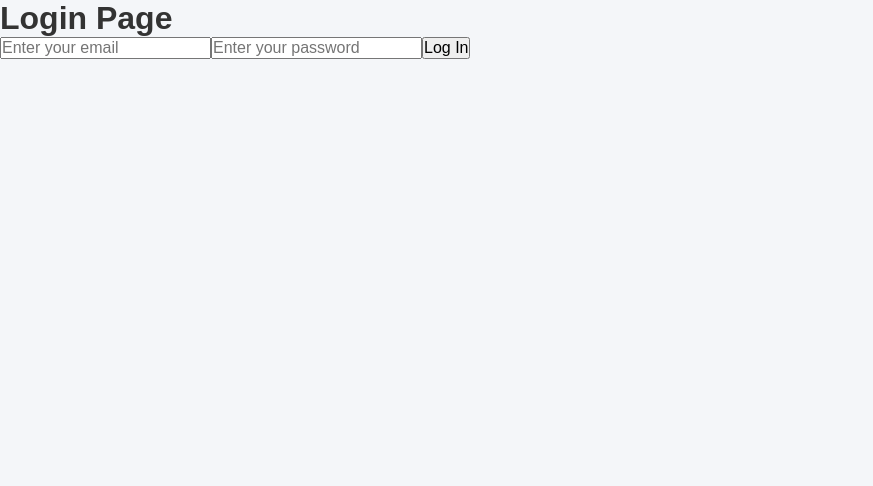
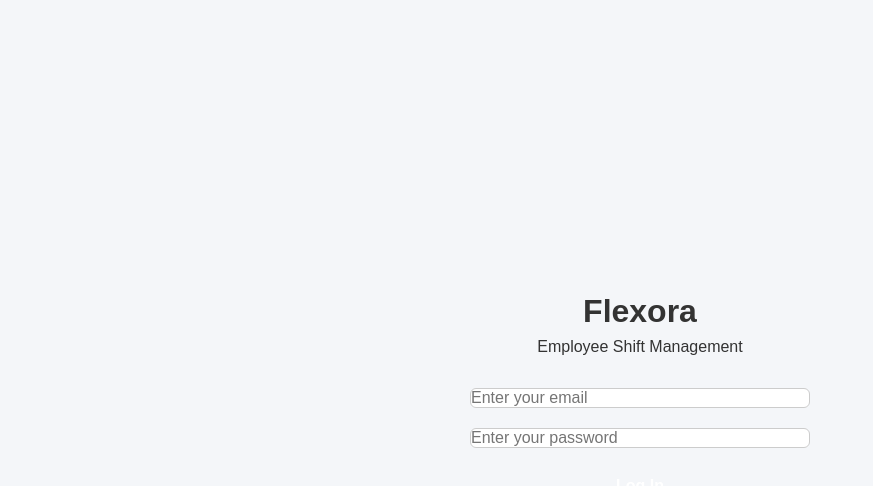
Before and after one commit to JackyL1030/Capstone-Pending-Name, a React app in the folder frontend/: page /login in a window 1280 px wide. Shown: the top 486 px of the page, without its empty margins (0-873 px from the left). Built offline with nearby package versions, Linux system fonts and the light colour scheme; the HTML template or start-up script is replaced by a standard one.

Commit message:
added styling to login page

```diff
--- a/frontend/src/pages/Login.jsx
+++ b/frontend/src/pages/Login.jsx
@@ -2,6 +2,8 @@ import { useState } from "react";
 import { useNavigate } from "react-router-dom";
 import { loginUser } from "../services/authService";
 import useAuth from "../context/useAuth";
+
+import "../styles/Login.css"
 
 export default function Login() {
   const [email, setEmail] = useState("");
@@ -21,10 +23,10 @@ export default function Login() {
       // Save both into AuthContext
       login(user, token);
       // redirecting based on role
-      if(user.role === "manager"){
+      if (user.role === "manager") {
         navigate("/manager");
       } else {
-        navigate("/employee")
+        navigate("/employee");
       }
     } catch (error) {
       console.log(error.message);
@@ -32,15 +34,21 @@ export default function Login() {
   };
 
   return (
-    <div>
-      <h1>Login Page</h1>
+    <div className="login-page">
+      <div className="login-card">
+        <h1>Flexora</h1>
+        <p className="login-subtitle">Employee Shift Management</p>
+
         <form onSubmit={handleSubmit}>
+          <div className="form-group">
             <input
               type="email"
               placeholder="Enter your email"
               value={email}
               onChange={(e) => setEmail(e.target.value)}
             />
+          </div>
+          <div className="form-group">
             <input
               type="password"
               placeholder="Enter your password"
@@ -48,7 +56,9 @@ export default function Login() {
               onChange={(e) => setPassword(e.target.value)}
             />
             <button type="submit">Log In</button>
+          </div>
         </form>
+      </div>
     </div>
   );
 }
--- a/frontend/src/styles/Login.css
+++ b/frontend/src/styles/Login.css
@@ -0,0 +1,45 @@
+.login-page {
+  min-height: 100vh;
+  display: flex;
+  justify-content: center;
+  align-items: center;
+  background-color: var(--background);
+}
+
+.login-card {
+  width: 100%;
+  max-width: 420px;
+  padding: 2.5rem;
+  background-color: var(--surface);
+  border-radius: var(--radius);
+  box-shadow: var(--shadow-sm);
+}
+.login-card h1 {
+  margin-bottom: 0.5rem;
+  text-align: center;
+}
+.login-subtitle {
+  margin-bottom: 2rem;
+  text-align: center;
+  color: var(--text-secondary);
+}
+.login-card form {
+  display: flex;
+  flex-direction: column;
+  gap: 1.25rem;
+}
+.login-card button {
+  margin-top: 1rem;
+  padding: 0.8rem;
+  border: none;
+  border-radius: var(--radius);
+  background-color: var(--primary);
+  color:white;
+  font-size:1rem;
+  font-weight:600;
+  cursor:pointer;
+  transition: background-color 0.2s ease;
+}
+.login-card button:hover{
+    background-color: var(--primary-dark);
+}
```
Lines whose indentation alone changed are shown as unchanged.
